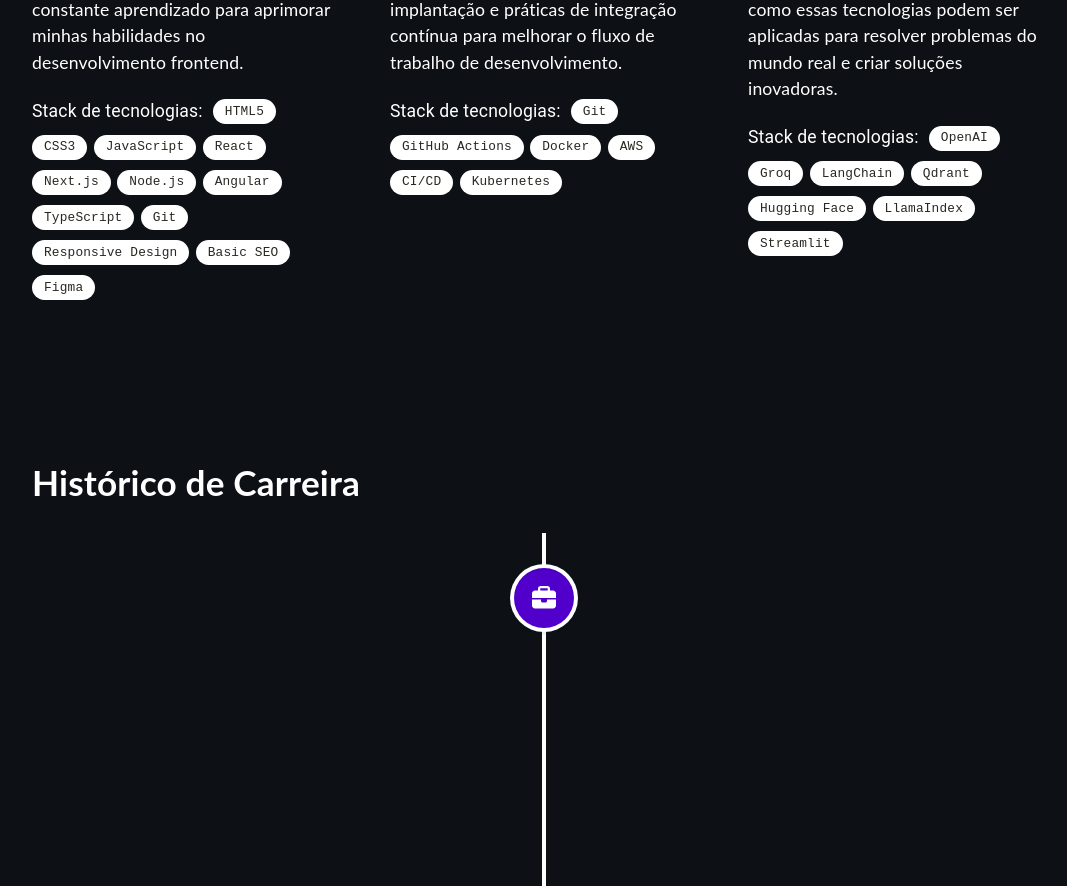
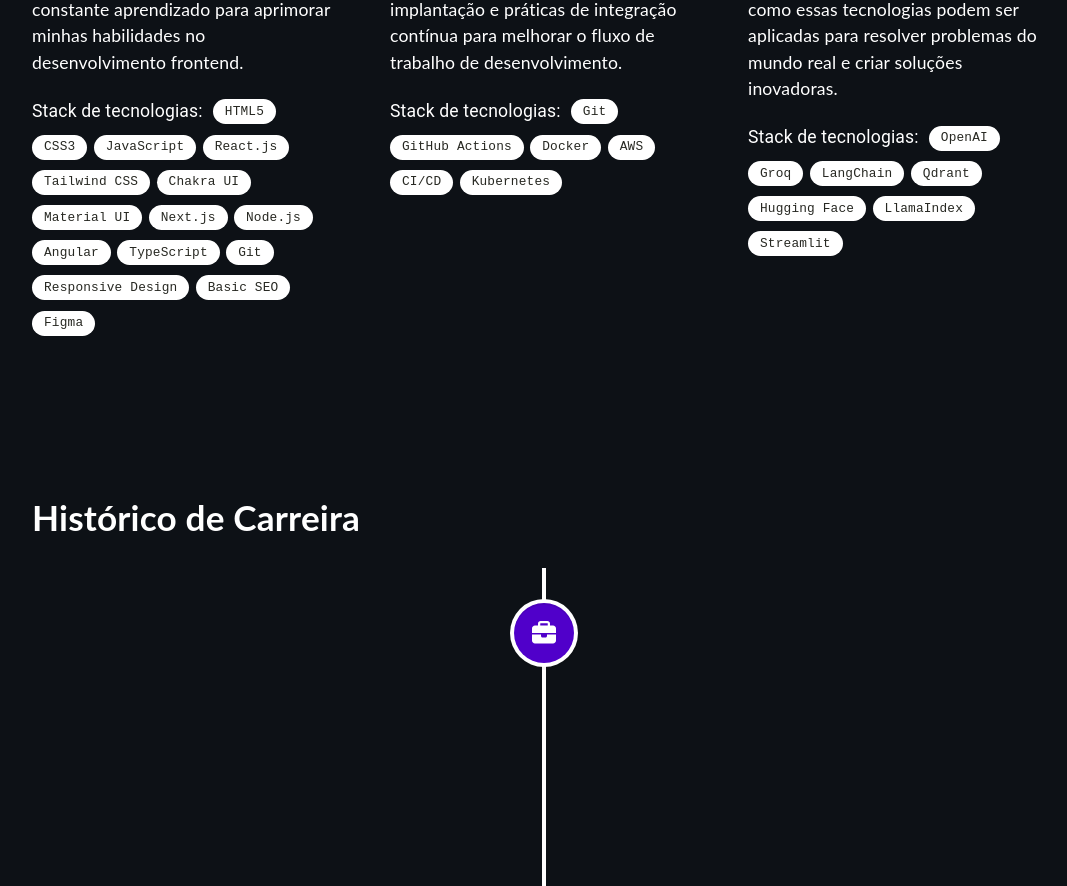
Before and after one commit to CarlosSilva09/portfolio, a React (Create React App) app: page / in a window 1280 px wide. Shown: the part 1200-2086 px from the top of the page, without its empty margins (96-1163 px from the left). Built offline with nearby package versions, Linux system fonts and the light colour scheme.

Commit message:
User made local adjustments

```diff
--- a/src/components/Expertise.tsx
+++ b/src/components/Expertise.tsx
@@ -10,7 +10,10 @@ const labelsFirst = [
     "HTML5",
     "CSS3",
     "JavaScript",
-    "React",
+    "React.js",
+    "Tailwind CSS",
+    "Chakra UI",
+    "Material UI",
     "Next.js",
     "Node.js",
     "Angular",
```
